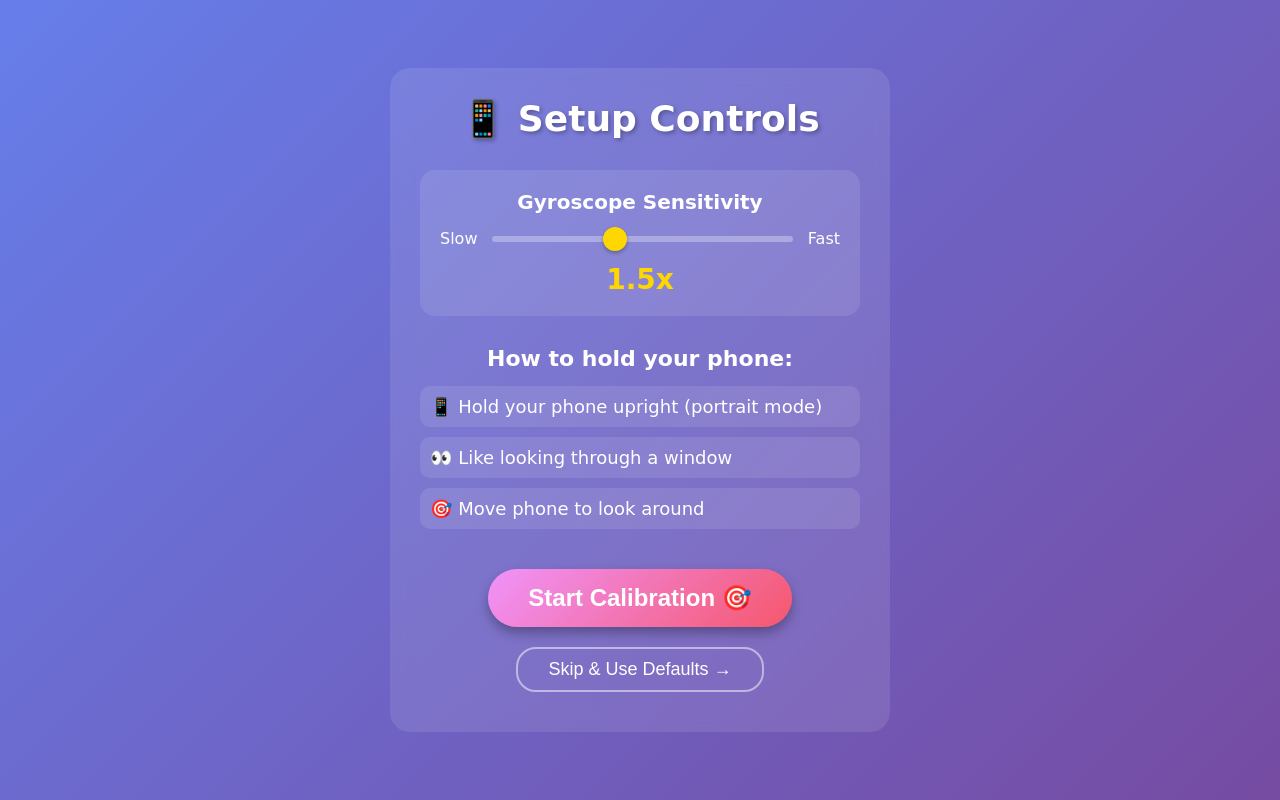
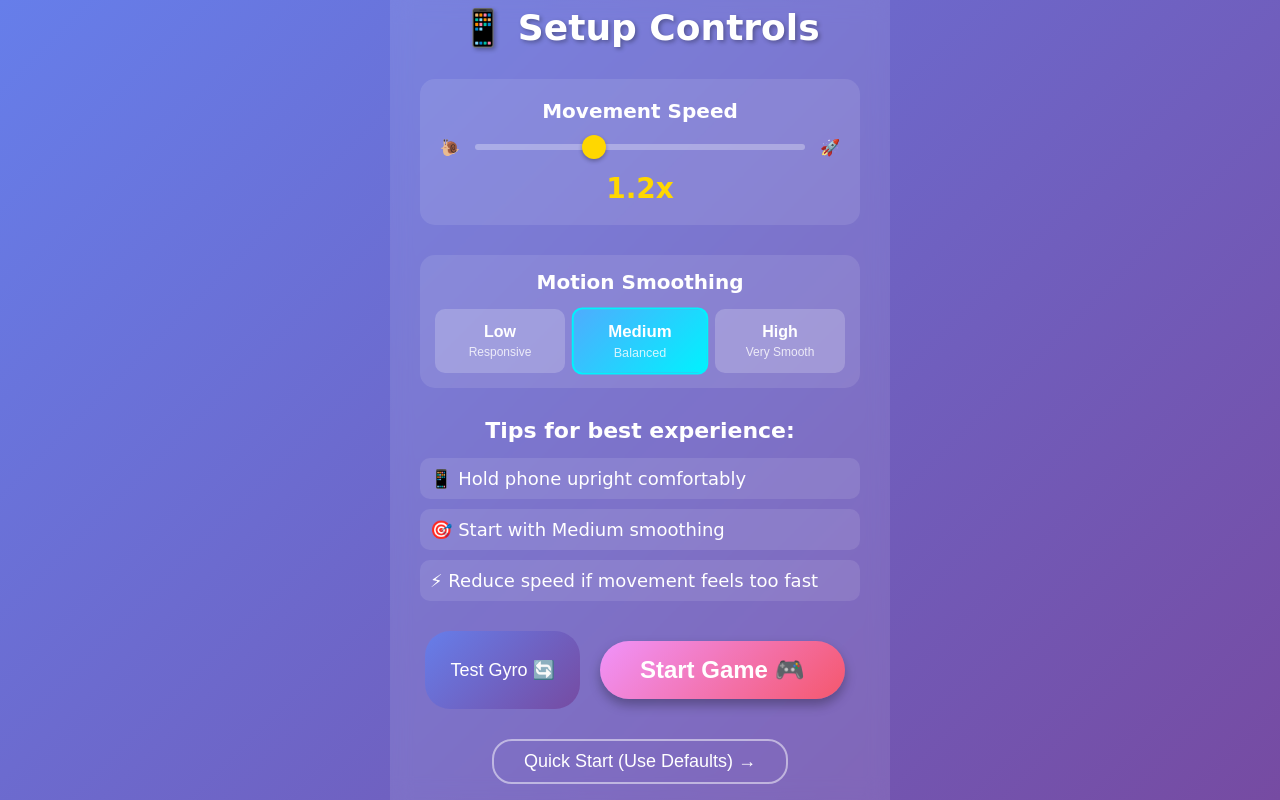
Before and after one commit to danxdz/fun, a React (Vite) app in the folder star-hopper-game/: page / in a window 1280 px wide. Both pictures are taken after a click on the button "Start Game 🚀". Built offline with nearby package versions, Linux system fonts and the light colour scheme.

Commit message:
Enhance gyro controls with smoothing, sensitivity, and test mode
Co-authored-by: danmeam <danmeam@gmail.com>

```diff
--- a/star-hopper-game/src/App.css
+++ b/star-hopper-game/src/App.css
@@ -445,6 +445,117 @@ body {
   margin-top: 10px;
 }
 
+.smoothing-control {
+  margin: 20px 0;
+  padding: 15px;
+  background: rgba(255, 255, 255, 0.1);
+  border-radius: 15px;
+}
+
+.smoothing-control label {
+  display: block;
+  font-size: clamp(16px, 3vw, 20px);
+  margin-bottom: 15px;
+  font-weight: bold;
+}
+
+.smoothing-buttons {
+  display: flex;
+  gap: 10px;
+  justify-content: center;
+}
+
+.smoothing-btn {
+  flex: 1;
+  padding: 12px;
+  background: rgba(255, 255, 255, 0.2);
+  border: 2px solid transparent;
+  border-radius: 10px;
+  color: white;
+  cursor: pointer;
+  transition: all 0.3s;
+  display: flex;
+  flex-direction: column;
+  align-items: center;
+  font-size: clamp(14px, 2.5vw, 16px);
+  font-weight: bold;
+}
+
+.smoothing-btn span {
+  font-size: clamp(10px, 2vw, 12px);
+  opacity: 0.8;
+  margin-top: 4px;
+  font-weight: normal;
+}
+
+.smoothing-btn:hover {
+  background: rgba(255, 255, 255, 0.3);
+}
+
+.smoothing-btn.active {
+  background: linear-gradient(135deg, #4facfe 0%, #00f2fe 100%);
+  border-color: #00f2fe;
+  transform: scale(1.05);
+}
+
+.test-indicator {
+  margin: 20px 0;
+  padding: 15px;
+  background: rgba(255, 255, 255, 0.1);
+  border-radius: 15px;
+}
+
+.test-box {
+  width: 100px;
+  height: 100px;
+  margin: 0 auto 10px;
+  background: rgba(255, 255, 255, 0.2);
+  border: 2px solid rgba(255, 255, 255, 0.5);
+  border-radius: 10px;
+  position: relative;
+  overflow: hidden;
+}
+
+.test-dot {
+  width: 20px;
+  height: 20px;
+  background: #FFD700;
+  border-radius: 50%;
+  position: absolute;
+  top: 50%;
+  left: 50%;
+  margin: -10px 0 0 -10px;
+  transition: transform 0.1s ease-out;
+  box-shadow: 0 0 10px rgba(255, 215, 0, 0.5);
+}
+
+.button-group {
+  display: flex;
+  gap: 10px;
+  justify-content: center;
+  margin: 20px 0;
+}
+
+.test-button {
+  padding: 12px 25px;
+  font-size: clamp(14px, 3vw, 18px);
+  background: linear-gradient(135deg, #667eea 0%, #764ba2 100%);
+  color: white;
+  border: none;
+  border-radius: 25px;
+  cursor: pointer;
+  transition: transform 0.2s;
+}
+
+.test-button:hover:not(:disabled) {
+  transform: scale(1.05);
+}
+
+.test-button:disabled {
+  opacity: 0.6;
+  cursor: not-allowed;
+}
+
 .calibration-instructions {
   margin: 30px 0;
   text-align: left;
--- a/star-hopper-game/src/components/CalibrationScreen.jsx
+++ b/star-hopper-game/src/components/CalibrationScreen.jsx
@@ -1,10 +1,13 @@
 import React, { useState, useEffect } from 'react';
 
 const CalibrationScreen = ({ onComplete, setGyroPermission }) => {
-  const [sensitivity, setSensitivity] = useState(1.5);
+  const [sensitivity, setSensitivity] = useState(1.2); // Slightly lower default for smoother movement
+  const [smoothing, setSmoothing] = useState('medium');
   const [isCalibrating, setIsCalibrating] = useState(false);
   const [calibrationStep, setCalibrationStep] = useState(0);
   const [baseOrientation, setBaseOrientation] = useState(null);
+  const [testMode, setTestMode] = useState(false);
+  const [testRotation, setTestRotation] = useState({ x: 0, y: 0 });
 
   useEffect(() => {
     // Request gyro permission on mount
@@ -43,7 +46,15 @@ const CalibrationScreen = ({ onComplete, setGyroPermission }) => {
         setTimeout(() => {
           setCalibrationStep(2);
           setTimeout(() => {
-            onComplete(baseOrientation || { x: 0, y: 0, z: 0 }, sensitivity);
+            // Apply smoothing preset to sensitivity
+            let finalSensitivity = sensitivity;
+            if (smoothing === 'high') {
+              finalSensitivity *= 0.7; // Reduce sensitivity for smoother movement
+            } else if (smoothing === 'low') {
+              finalSensitivity *= 1.3; // Increase for more responsive movement
+            }
+
+            onComplete(baseOrientation || { x: 0, y: 0, z: 0 }, finalSensitivity);
           }, 1500);
         }, 2000);
       }
@@ -54,6 +65,30 @@ const CalibrationScreen = ({ onComplete, setGyroPermission }) => {
 
   const handleSensitivityChange = (e) => {
     setSensitivity(parseFloat(e.target.value));
+  };
+
+  const handleSmoothingChange = (level) => {
+    setSmoothing(level);
+  };
+
+  const startTestMode = () => {
+    setTestMode(true);
+
+    const handleTestOrientation = (event) => {
+      if (event.beta !== null && event.gamma !== null) {
+        setTestRotation({
+          x: event.beta - 45,
+          y: event.gamma
+        });
+      }
+    };
+
+    window.addEventListener('deviceorientation', handleTestOrientation);
+
+    setTimeout(() => {
+      window.removeEventListener('deviceorientation', handleTestOrientation);
+      setTestMode(false);
+    }, 5000);
   };
 
   const skipCalibration = () => {
@@ -68,44 +103,90 @@ const CalibrationScreen = ({ onComplete, setGyroPermission }) => {
             <h1 className="calibration-title">📱 Setup Controls</h1>
 
             <div className="sensitivity-control">
-              <label>Gyroscope Sensitivity</label>
+              <label>Movement Speed</label>
               <div className="slider-container">
-                <span>Slow</span>
+                <span>🐌</span>
                 <input
                   type="range"
                   min="0.5"
-                  max="3"
+                  max="2.5"
                   step="0.1"
                   value={sensitivity}
                   onChange={handleSensitivityChange}
                   className="sensitivity-slider"
                 />
-                <span>Fast</span>
+                <span>🚀</span>
               </div>
               <div className="sensitivity-value">
                 {sensitivity.toFixed(1)}x
               </div>
             </div>
 
-            <div className="calibration-instructions">
-              <h3>How to hold your phone:</h3>
-              <div className="instruction-item">
-                📱 Hold your phone upright (portrait mode)
-              </div>
-              <div className="instruction-item">
-                👀 Like looking through a window
-              </div>
-              <div className="instruction-item">
-                🎯 Move phone to look around
+            <div className="smoothing-control">
+              <label>Motion Smoothing</label>
+              <div className="smoothing-buttons">
+                <button
+                  className={`smoothing-btn ${smoothing === 'low' ? 'active' : ''}`}
+                  onClick={() => handleSmoothingChange('low')}
+                >
+                  Low
+                  <span>Responsive</span>
+                </button>
+                <button
+                  className={`smoothing-btn ${smoothing === 'medium' ? 'active' : ''}`}
+                  onClick={() => handleSmoothingChange('medium')}
+                >
+                  Medium
+                  <span>Balanced</span>
+                </button>
+                <button
+                  className={`smoothing-btn ${smoothing === 'high' ? 'active' : ''}`}
+                  onClick={() => handleSmoothingChange('high')}
+                >
+                  High
+                  <span>Very Smooth</span>
+                </button>
               </div>
             </div>
 
-            <button className="calibrate-button" onClick={startCalibration}>
-              Start Calibration 🎯
-            </button>
+            {testMode && (
+              <div className="test-indicator">
+                <div className="test-box">
+                  <div
+                    className="test-dot"
+                    style={{
+                      transform: `translate(${testRotation.y * 2}px, ${testRotation.x}px)`
+                    }}
+                  />
+                </div>
+                <p>Testing gyroscope...</p>
+              </div>
+            )}
+
+            <div className="calibration-instructions">
+              <h3>Tips for best experience:</h3>
+              <div className="instruction-item">
+                📱 Hold phone upright comfortably
+              </div>
+              <div className="instruction-item">
+                🎯 Start with Medium smoothing
+              </div>
+              <div className="instruction-item">
+                ⚡ Reduce speed if movement feels too fast
+              </div>
+            </div>
+
+            <div className="button-group">
+              <button className="test-button" onClick={startTestMode} disabled={testMode}>
+                {testMode ? 'Testing...' : 'Test Gyro 🔄'}
+              </button>
+              <button className="calibrate-button" onClick={startCalibration}>
+                Start Game 🎮
+              </button>
+            </div>
 
             <button className="skip-button" onClick={skipCalibration}>
-              Skip & Use Defaults →
+              Quick Start (Use Defaults) →
             </button>
           </>
         ) : (
@@ -123,8 +204,8 @@ const CalibrationScreen = ({ onComplete, setGyroPermission }) => {
             {calibrationStep === 2 && (
               <>
                 <div className="calibration-icon">✅</div>
-                <h2>Calibration Complete!</h2>
-                <p>Starting game...</p>
+                <h2>Ready to Play!</h2>
+                <p>Starting game with {smoothing} smoothing...</p>
               </>
             )}
           </div>
```
Also changed, not shown: star-hopper-game/src/components/GyroCamera.jsx (+110 -28 lines).
